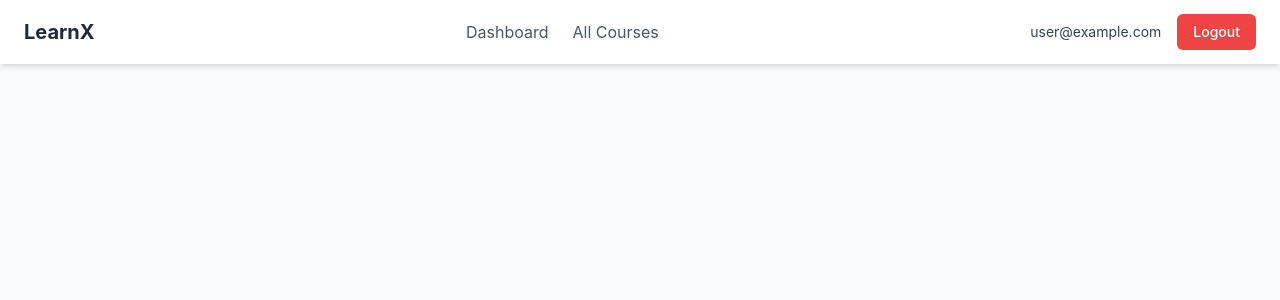
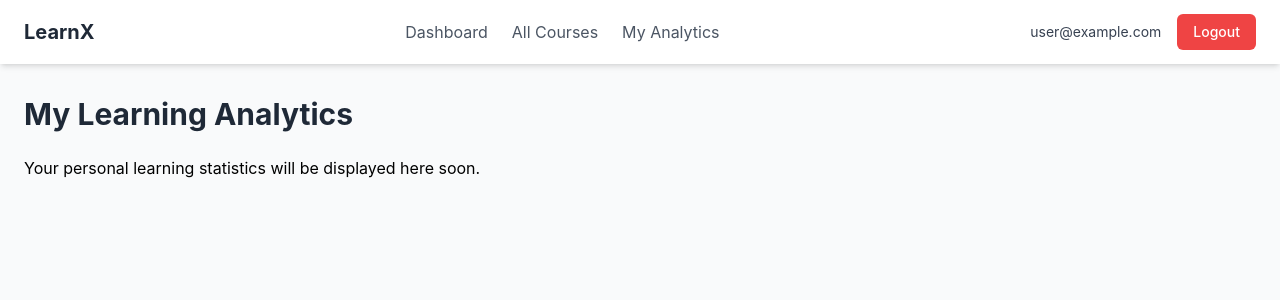
Before and after one commit to sanchitachaurasia/Learning-Website-with-Clickstream, a React (Create React App) app in the folder client/: page /my-analytics in a window 1280 px wide. Shown: the top 300 px of the page. Built offline with nearby package versions, Linux system fonts and the light colour scheme; no server answers; the database is empty; sample sign-in values are in the browser's storage.

Commit message:
feat(learner): Create placeholder page for user analytics

```diff
--- a/client/src/App.js
+++ b/client/src/App.js
@@ -19,6 +19,7 @@ import ManageContent from "./pages/admin/ManageContent";
 import EditQuiz from "./pages/admin/EditQuiz";
 import ManageUsers from "./pages/admin/ManageUsers";
 import AdminAnalytics from "./pages/admin/AdminAnalytics";
+import MyAnalytics from "./pages/MyAnalytics";
 
 function App() {
   const [user, loading] = useAuthState(auth);
@@ -124,6 +125,11 @@ function App() {
             element={<AdminRoute><AdminAnalytics /></AdminRoute>}
           />
 
+          <Route
+            path="/my-analytics"
+            element={user ? <MyAnalytics /> : <Navigate to="/login" />}
+          />
+
         </Routes>
       </Router>
     </div>
--- a/client/src/components/Header.js
+++ b/client/src/components/Header.js
@@ -34,6 +34,9 @@ export default function Header() {
           <Link to="/courses" data-analytics-id="nav-all-courses" className="text-gray-600 hover:text-blue-600 px-3 py-2 rounded">
             All Courses
           </Link>
+          <Link to="/my-analytics" className="text-gray-600 hover:text-blue-600 px-3 py-2 rounded">
+            My Analytics
+          </Link>
           {/* Conditionally render the Admin link */}
           {isAdmin && (
             <Link to="/admin" data-analytics-id="nav-admin" className="text-red-600 font-bold hover:text-red-800 px-3 py-2 rounded">
--- /dev/null
+++ b/client/src/pages/MyAnalytics.js
@@ -0,0 +1,13 @@
+import React from 'react';
+import Layout from '../components/Layout';
+
+export default function MyAnalytics() {
+  return (
+    <Layout>
+      <div className="flex justify-between items-center mb-6">
+        <h1 className="text-3xl font-bold text-gray-800">My Learning Analytics</h1>
+      </div>
+      <p>Your personal learning statistics will be displayed here soon.</p>
+    </Layout>
+  );
+}
```
